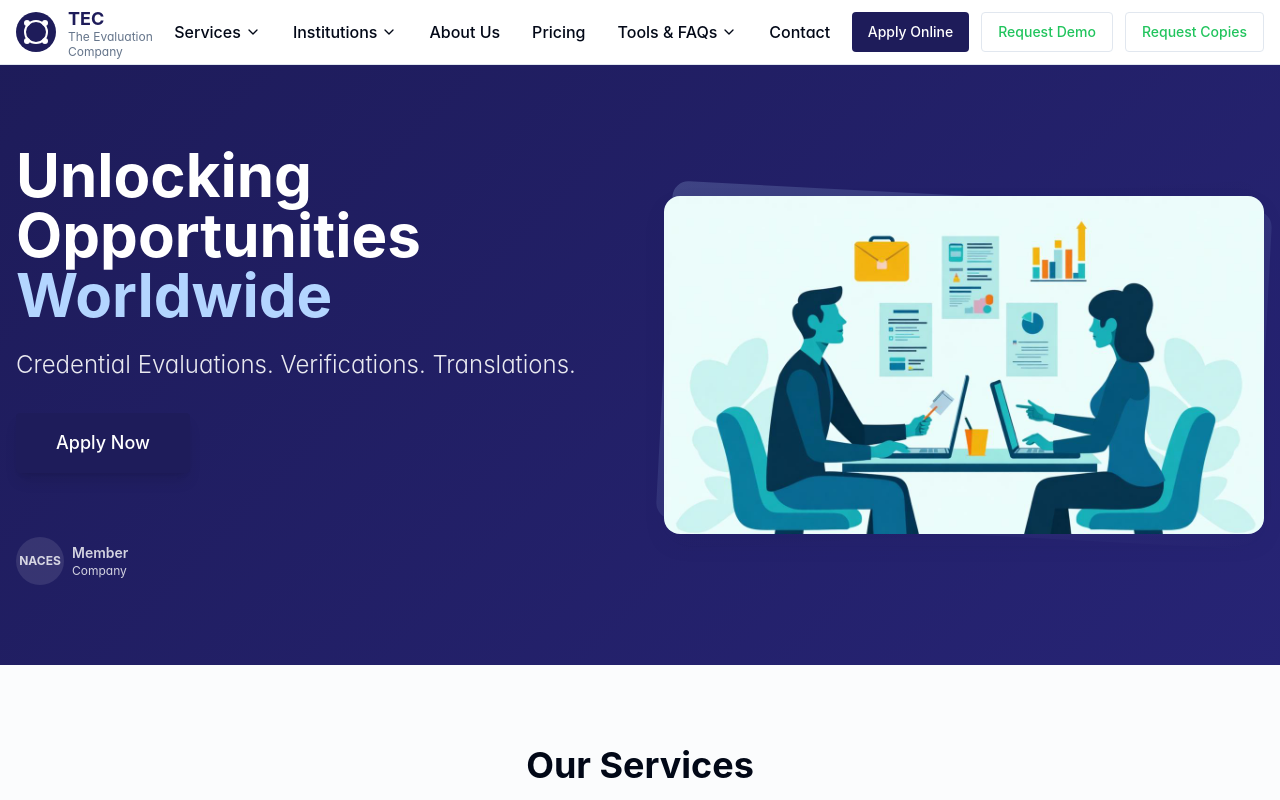
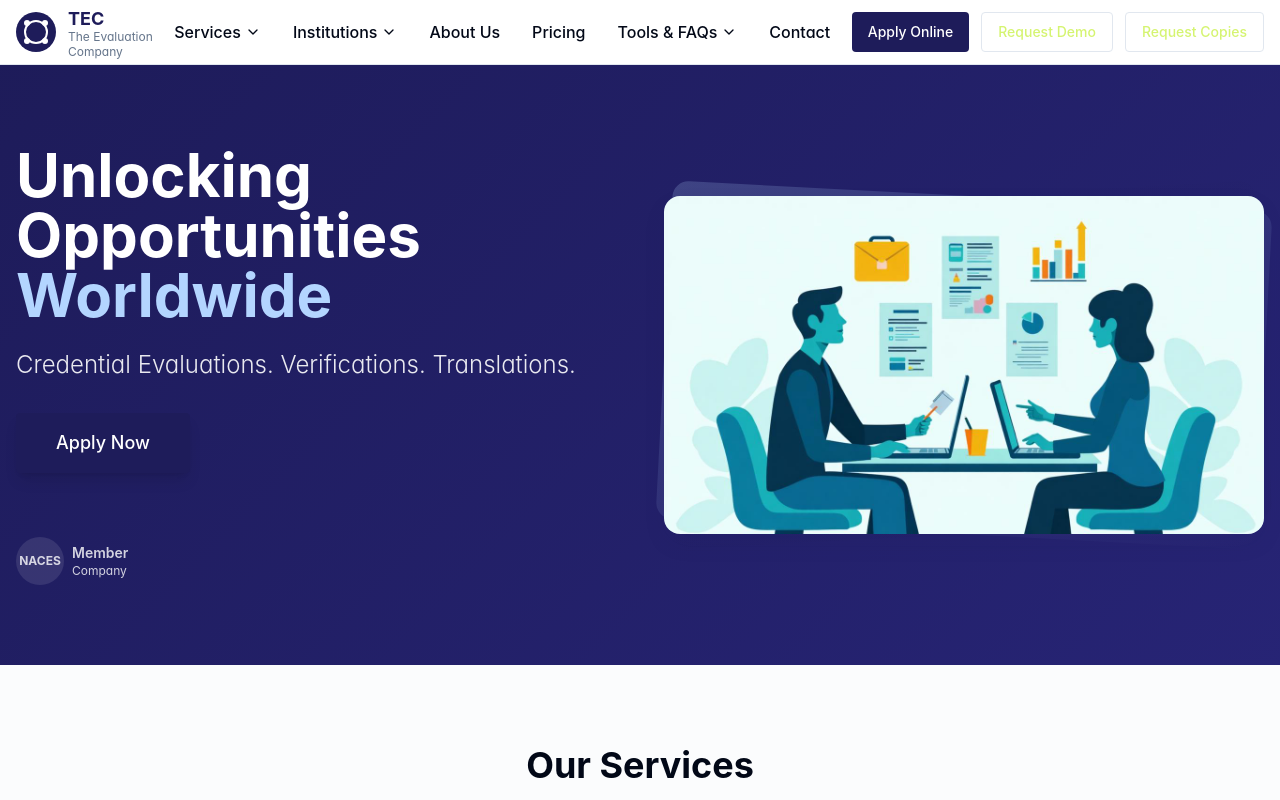
Before and after one commit to ormalka220/eval-clone-showcase, a React (Vite) app: page / in a window 1280 px wide. Shown: the top 800 px of the page. Built offline with nearby package versions, Linux system fonts and the light colour scheme.

Commit message:
Fix Apply Now button color
Adjust the color of the "Apply Now" button to match the original design, as it was previously blending in.

```diff
--- a/src/index.css
+++ b/src/index.css
@@ -23,8 +23,8 @@
     --secondary: 210 40% 96%;
     --secondary-foreground: 242 53% 23%;
 
-    --success: 142 71% 45%; /* Green for CTA buttons #22c55e */
-    --success-foreground: 0 0% 100%;
+    --success: 74 85% 70%; /* Bright yellow-green for buttons #c6f562 */
+    --success-foreground: 242 53% 23%; /* Dark blue text */
 
     --muted: 210 40% 96%;
     --muted-foreground: 215 16% 47%;
```
